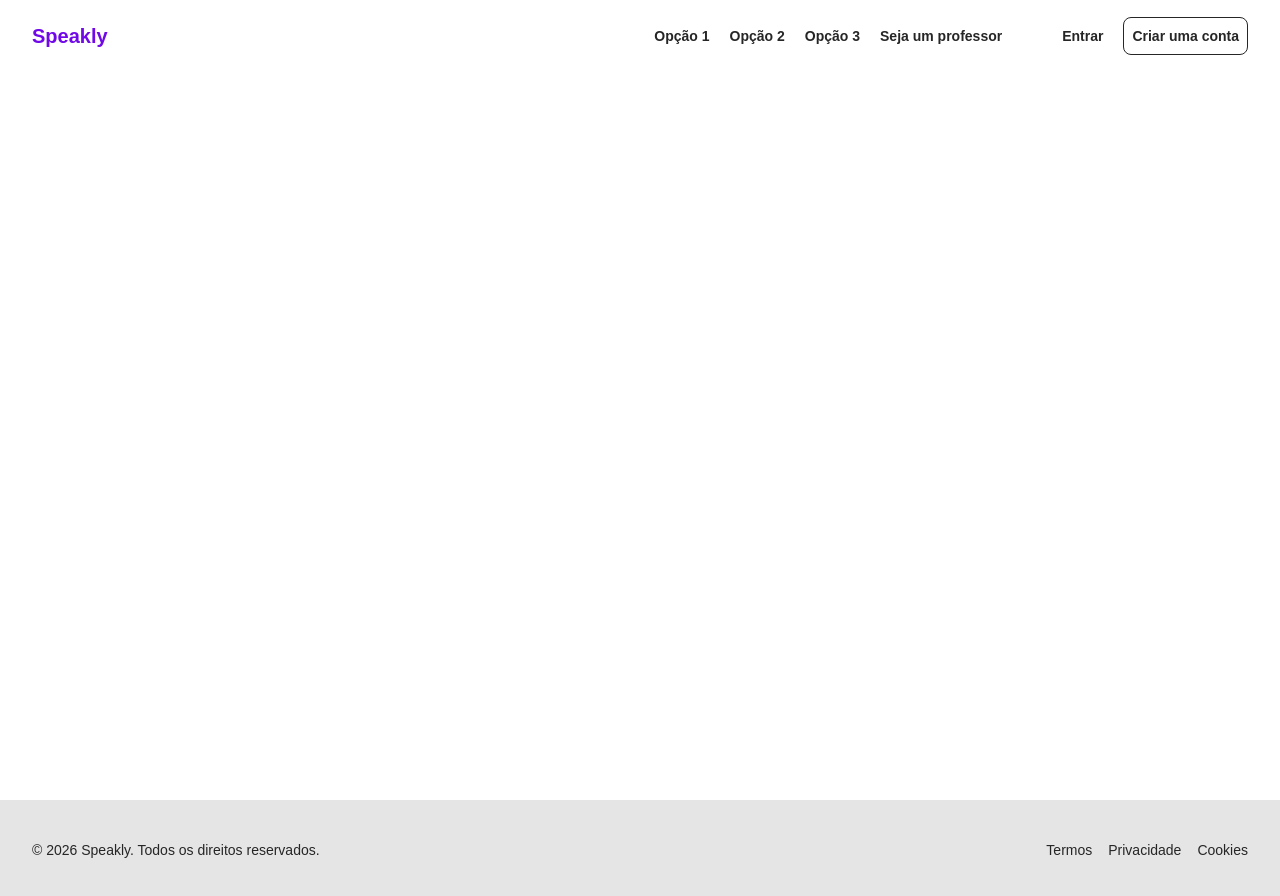
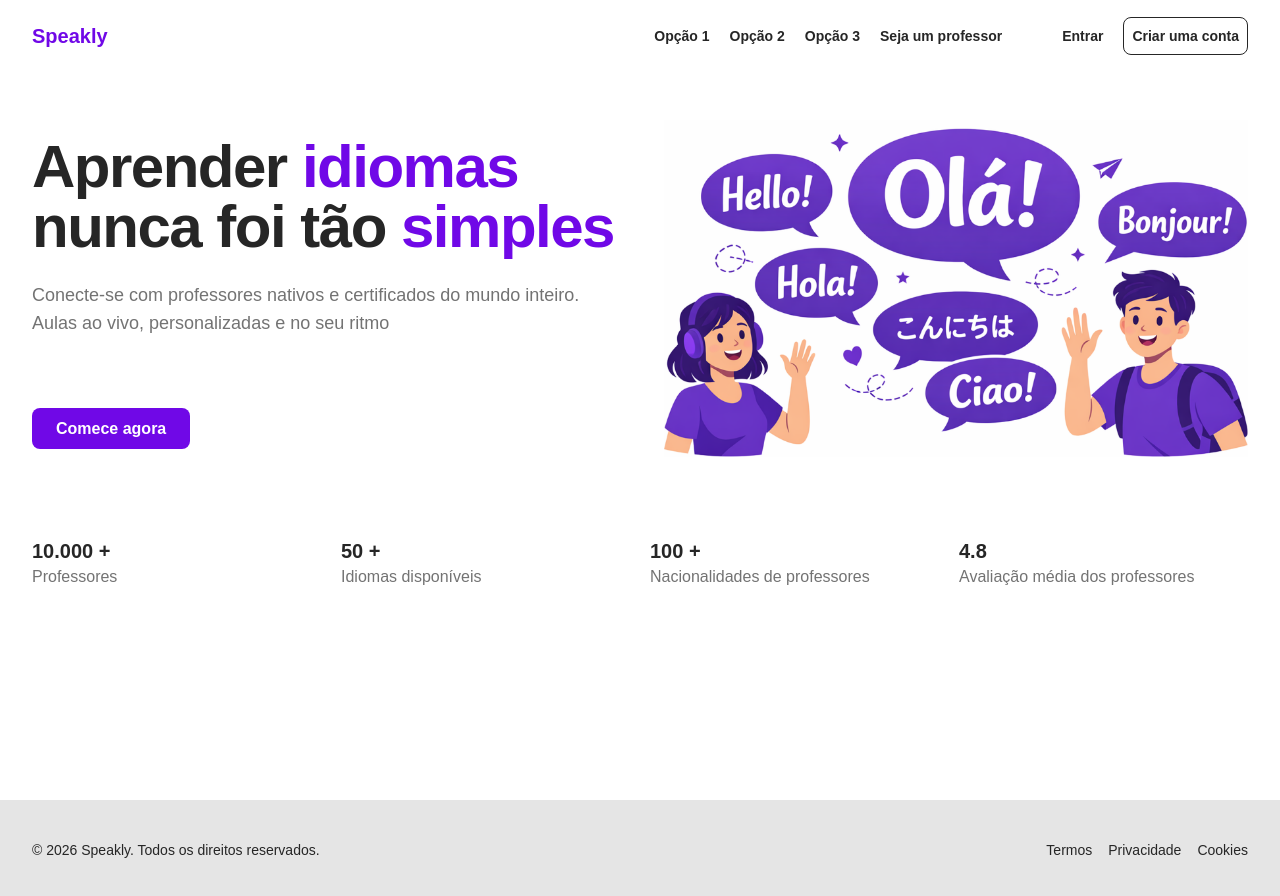
Before and after one commit to HeitorKHS/speakly, a Next.js app in the folder frontend/: page / in a window 1280 px wide. Shown: the top 896 px of the page. Built offline with nearby package versions, Linux system fonts and the light colour scheme.

Commit message:
Iniciando a criação da lading page, hero terminado

```diff
--- /dev/null
+++ b/frontend/src/app/components/landing/Hero.tsx
@@ -0,0 +1,58 @@
+import Image from "next/image";
+import Link from "next/link";
+
+export function Hero(){
+
+    return(
+
+        <section className="min-h-screen pt-16.5 lg:pt-18 overflow-hidden">
+            <div className="h-full md:pt-12 md:pb-8 max-w-7xl mx-auto px-4 sm:px-6 lg:px-8">
+                <div className="grid md:grid-cols-2 gap-8 lg:gap-12 items-center">
+                    <div className="text-center md:text-left">
+                        <h1 className="text-4xl sm:text-5xl lg:text-6xl font-bold tracking-tight text-neutral-800">Aprender <span className="text-violet-700">idiomas</span> nunca foi tão <span className="text-violet-700">simples</span></h1>
+                        <p className="mt-4 lg:mt-6 text-lg text-neutral-500">Conecte-se com professores nativos e certificados do mundo inteiro. Aulas ao vivo, personalizadas e no seu ritmo</p>
+                        <div className="mt-10 md:mt-20">
+                            <Link
+                                href={""}
+                                className="px-6 py-3 bg-violet-700 text-white font-bold rounded-lg"
+                            >
+                                <span>Comece agora</span>
+                            </Link>
+                        </div>
+                    </div>
+                    <div className="relative w-full">
+                        <Image
+                            src={"/img/hero_ladingpage.png"}
+                            alt="Imagen da hero ladingpage"
+                            width={1774}
+                            height={1024}
+                            className="object-contain"
+                            priority
+                        />
+                    </div>
+                </div>
+                <div className="pt-10 md:pt-20 grid grid-cols-2 lg:grid-cols-4 gap-5 text-neutral-800">
+                    <div className="flex flex-col">
+                        <span className="text-xl font-bold">10.000 +</span>
+                        <span className="text-neutral-500">Professores</span>
+                    </div>
+                    <div className="flex flex-col">
+                        <span className="text-xl font-bold">50 +</span>
+                        <span className=" text-neutral-500">Idiomas disponíveis</span>
+                    </div>
+                    <div className="flex flex-col">
+                        <span className="text-xl font-bold">100 +</span>
+                        <span className=" text-neutral-500">Nacionalidades de professores</span>
+                    </div>
+                    <div className="flex flex-col">
+                        <span className="text-xl font-bold">4.8</span>
+                        <span className=" text-neutral-500">Avaliação média dos professores</span>
+                    </div>
+
+                </div>
+            </div>
+        </section>
+
+    )
+
+}
--- a/frontend/src/app/page.tsx
+++ b/frontend/src/app/page.tsx
@@ -1,9 +1,11 @@
+import { Hero } from "./components/landing/Hero";
+
 export default function Home(){
 
   return (
 
     <div className="min-h-screen">
-
+      <Hero/>
     </div>
 
   );
```
Also changed, not shown: frontend/public/img/hero_ladingpage.png (added).
